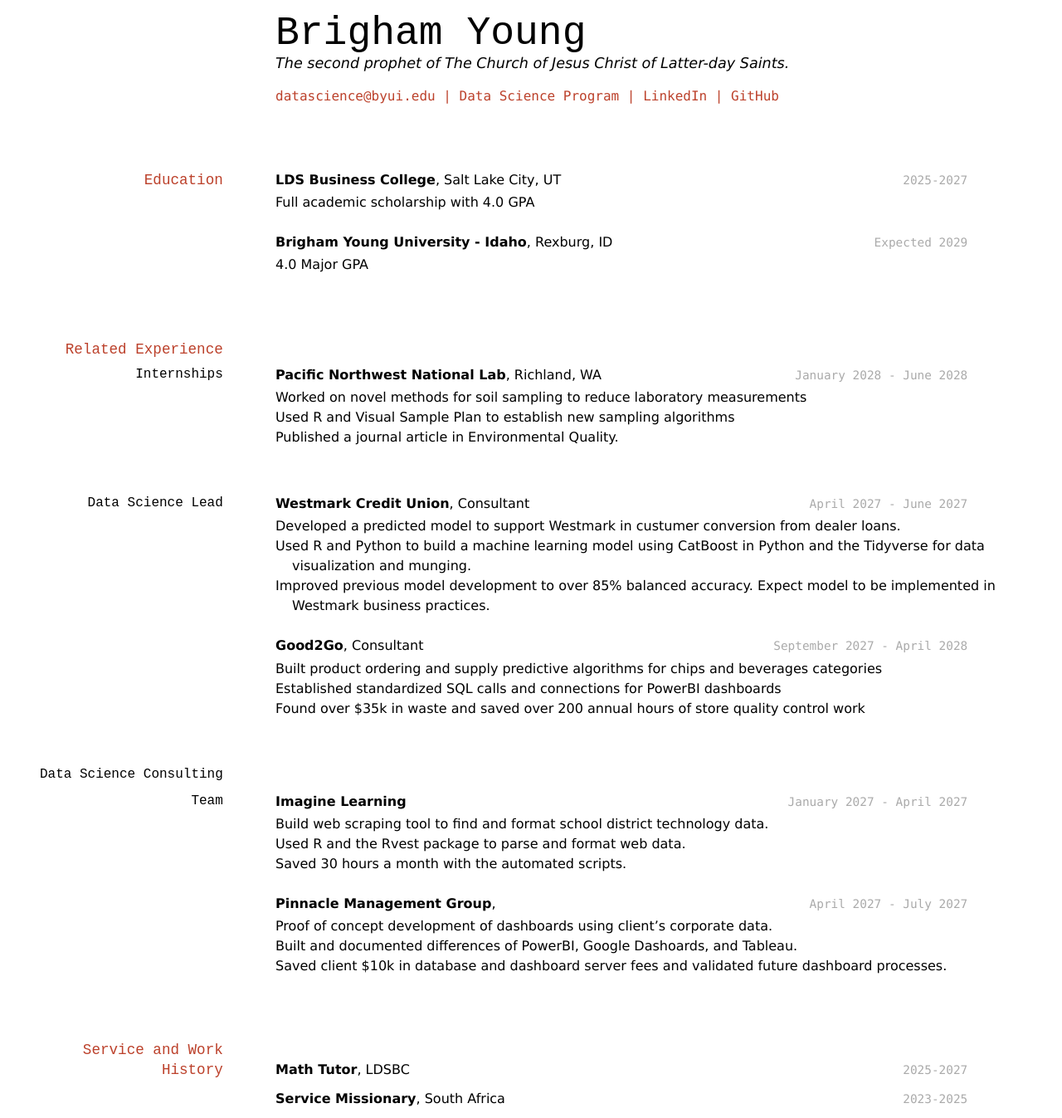
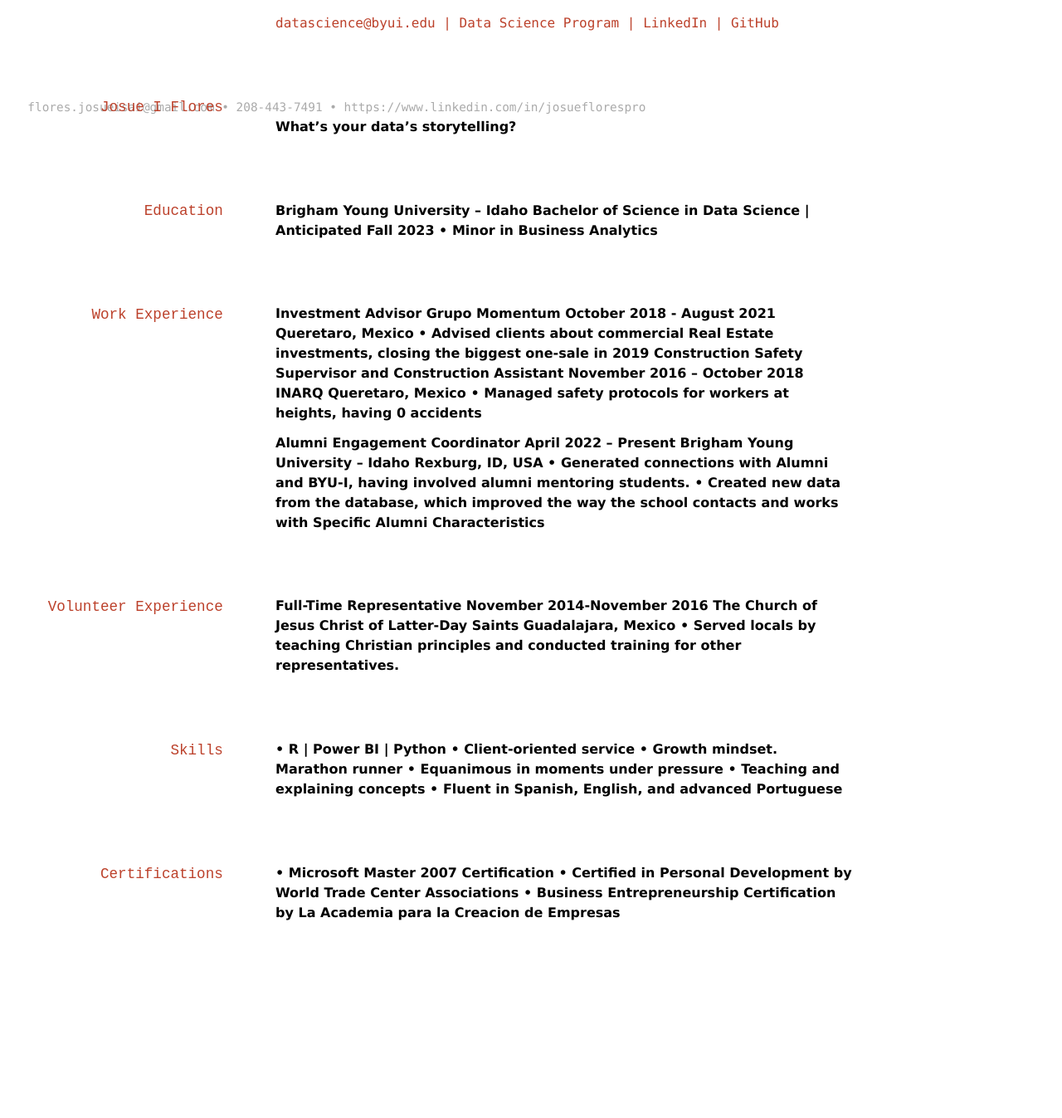
Before and after one commit to JIFO17/Josue-Flores-Resume, a Jekyll site: the page built from docs/index.md, in a window 1280 px wide. Shown: the whole page at 83% size. Built offline with Jekyll 4.4.1, drawn with Linux system fonts in a browser that asks for light colours; after the commit the page ends 1123 px from its top, so only the background shows below that.

Commit message:
Update index.md
Created

```diff
--- a/docs/index.md
+++ b/docs/index.md
@@ -1,9 +1,7 @@
 ---
 layout: cv
-title: Brigham Young's Resume
+title: Josue Flores Resume
 ---
-# Brigham Young
-The second prophet of The Church of Jesus Christ of Latter-day Saints.
 
 <div id="webaddress">
 <a href="datascience@byui.edu">datascience@byui.edu</a>
@@ -12,76 +10,52 @@ The second prophet of The Church of Jesus Christ of Latter-day Saints.
 | <a href="https://github.com/byuids-resumes">GitHub</a>
 </div>
 
-<!-- https://www.monique.tech/the-art-of-markdown -->
+
+## Josue I Flores
+      flores.josueisai@gmail.com • 208-443-7491 • https://www.linkedin.com/in/josueflorespro
+
+__What’s your data’s storytelling?__
 
 ## Education
 
-`2025-2027`
-__LDS Business College__, Salt Lake City, UT
+__Brigham Young University – Idaho
+Bachelor of Science in Data Science |	Anticipated Fall 2023
+•	Minor in Business Analytics__
 
-- Full academic scholarship with 4.0 GPA
+## Work Experience
 
-`Expected 2029`
-__Brigham Young University - Idaho__, Rexburg, ID
+__Investment Advisor
+Grupo Momentum	October 2018 - August 2021     Queretaro, Mexico
+•	Advised clients about commercial Real Estate investments, closing the biggest one-sale in 2019
+Construction Safety Supervisor and Construction Assistant	November 2016 – October 2018
+ INARQ	Queretaro, Mexico
+•	Managed safety protocols for workers at heights, having 0 accidents__
 
-- 4.0 Major GPA
+   __Alumni Engagement Coordinator					      April 2022 – Present
+    Brigham Young University – Idaho					      Rexburg, ID, USA
+•	Generated connections with Alumni and BYU-I, having involved alumni mentoring students.
+•	Created new data from the database, which improved the way the school contacts and works with
+Specific Alumni Characteristics__
 
 
-## Related Experience
+## Volunteer Experience
 
-### Internships
+__Full-Time Representative							  November 2014-November 2016
+ The Church of Jesus Christ of Latter-Day Saints				  Guadalajara, Mexico
+•	Served locals by teaching Christian principles and conducted training for other representatives.__
 
-`January 2028 - June 2028`
-__Pacific Northwest National Lab__, Richland, WA
+## Skills
 
-- Worked on novel methods for soil sampling to reduce laboratory measurements
-- Used R and Visual Sample Plan to establish new sampling algorithms
-- Published a journal article in Environmental Quality.
-
-### Data Science Lead
-
-`April 2027 - June 2027`
-__Westmark Credit Union__, Consultant
-
-- Developed a predicted model to support Westmark in custumer conversion from dealer loans.
-- Used R and Python to build a machine learning model using CatBoost in Python and the Tidyverse for data visualization and munging.
-- Improved previous model development to over 85% balanced accuracy. Expect model to be implemented in Westmark business practices.
-
-`September 2027 - April 2028`
-__Good2Go__, Consultant
-
-- Built product ordering and supply predictive algorithms for chips and beverages categories
-- Established standardized SQL calls and connections for PowerBI dashboards
-- Found over $35k in waste and saved over 200 annual hours of store quality control work
-
-### Data Science Consulting Team
-
-`January 2027 - April 2027`
-__Imagine Learning__
-
-- Build web scraping tool to find and format school district technology data.
-- Used R and the Rvest package to parse and format web data.
-- Saved 30 hours a month with the automated scripts.
-
-`April 2027 - July 2027`
-__Pinnacle Management Group__,
-
-- Proof of concept development of dashboards using client's corporate data.
-- Built and documented differences of PowerBI, Google Dashoards, and Tableau.
-- Saved client $10k in database and dashboard server fees and validated future dashboard processes.
+__•	R | Power BI | Python
+•	Client-oriented service
+•	Growth mindset. Marathon runner
+•	Equanimous in moments under pressure
+•	Teaching and explaining concepts
+•	Fluent in Spanish, English, and advanced Portuguese__
 
 
-## Service and Work History
+## Certifications
 
-`2025-2027`
-__Math Tutor__, LDSBC
-
-
-`2023-2025`
-__Service Missionary__, South Africa
-
-
-
-<!-- ### Footer
-
-Last updated: May 2013 -->
+__•	Microsoft Master 2007 Certification
+•	Certified in Personal Development by World Trade Center Associations
+•	Business Entrepreneurship Certification by La Academia para la Creacion de Empresas__
```
